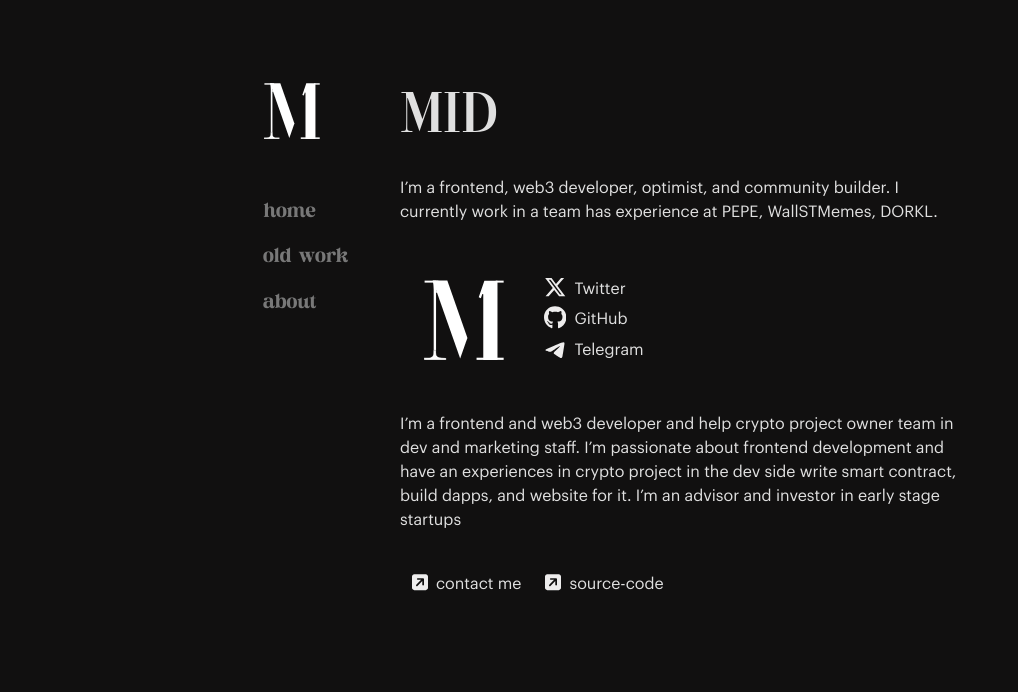
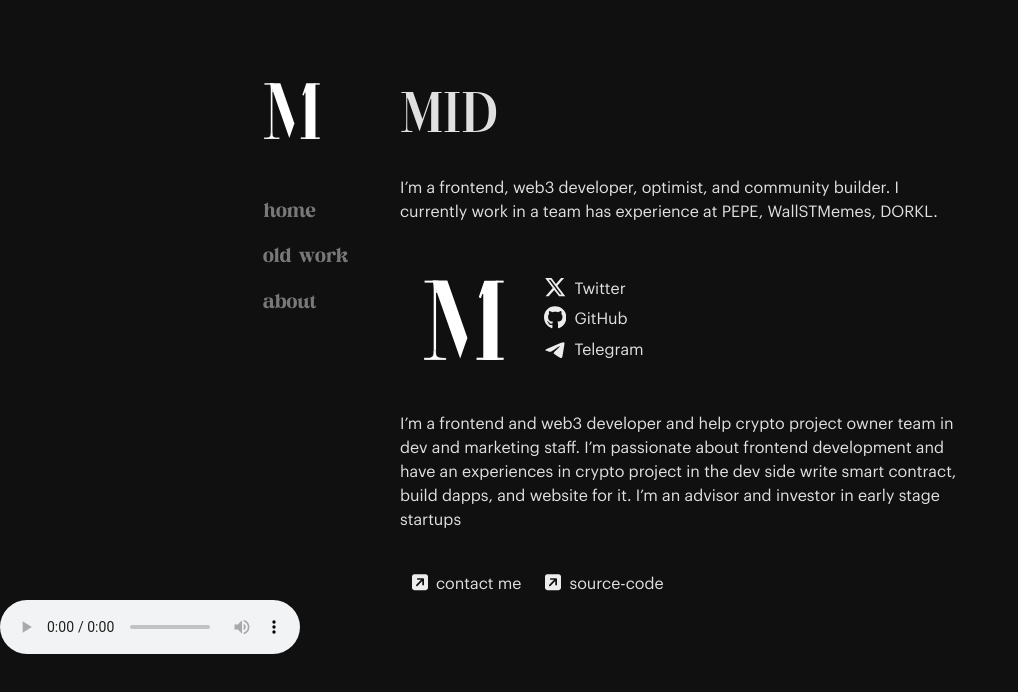
Before and after one commit to MIDeth/MID-portfolio, a React (Vite) app: page / in a window 1280 px wide. Shown: the top 692 px of the page, without its empty margins (0-1018 px from the left). Built offline with nearby package versions, Linux system fonts and the light colour scheme.

Commit message:
add instrumental to background 🌙

```diff
--- a/index.html
+++ b/index.html
@@ -8,10 +8,6 @@
   </head>
   <body>
     <div id="root"></div>
-    <audio autoplay loop hidden>
-      <source src="/public/audio/background.mp4" type="audio/mp4" />
-      Your browser does not support the audio element.
-    </audio>
     <script type="module" src="/src/main.jsx"></script>
   </body>
 </html>
--- a/src/App.jsx
+++ b/src/App.jsx
@@ -1,12 +1,36 @@
+import { Routes, Route } from "react-router-dom";
+import { Component } from "react";
 import "./App.css";
 import Header from "./components/Header";
 import Home from "./pages/Home";
 import About from "./pages/about";
 import OldWork from "./pages/oldWork";
-import { Routes, Route } from "react-router-dom";
+import Loading from "./pages/loading";
 
-function App() {
+class App extends Component {
+  constructor(props) {
+    super(props);
+    this.state = {
+      loading: true, // Initially, set loading to true
+    };
+  }
+
+  componentDidMount() {
+    // Simulate loading dependencies (you can replace this with your actual logic)
+    setTimeout(() => {
+      // Once the dependencies are loaded, set loading to false
+      this.setState({ loading: false });
+    }, 3000); // Replace 3000 with the actual loading time
+
+    // You can load your dependencies (e.g., data, API calls) here
+  }
+
+  render() {
     return (
+      <div>
+        {this.state.loading ? (
+          <Loading />
+        ) : (
           <>
             <div className="flex justify-center mt-20">
               <Header />
@@ -16,8 +40,14 @@ function App() {
                 <Route path="/oldWork" element={<OldWork />} />
               </Routes>
             </div>
+            <audio controls autoPlay loop>
+              <source src="/public/audio/background.mp4" type="audio/mp4" />
+            </audio>
           </>
+        )}
+      </div>
     );
+  }
 }
 
 export default App;
--- /dev/null
+++ b/src/pages/loading.jsx
@@ -0,0 +1,9 @@
+export default function Loading() {
+  return (
+    <>
+      <div className="loading">
+        <h1>Loading...</h1>
+      </div>
+    </>
+  );
+}
```
Lines whose indentation alone changed are shown as unchanged.
